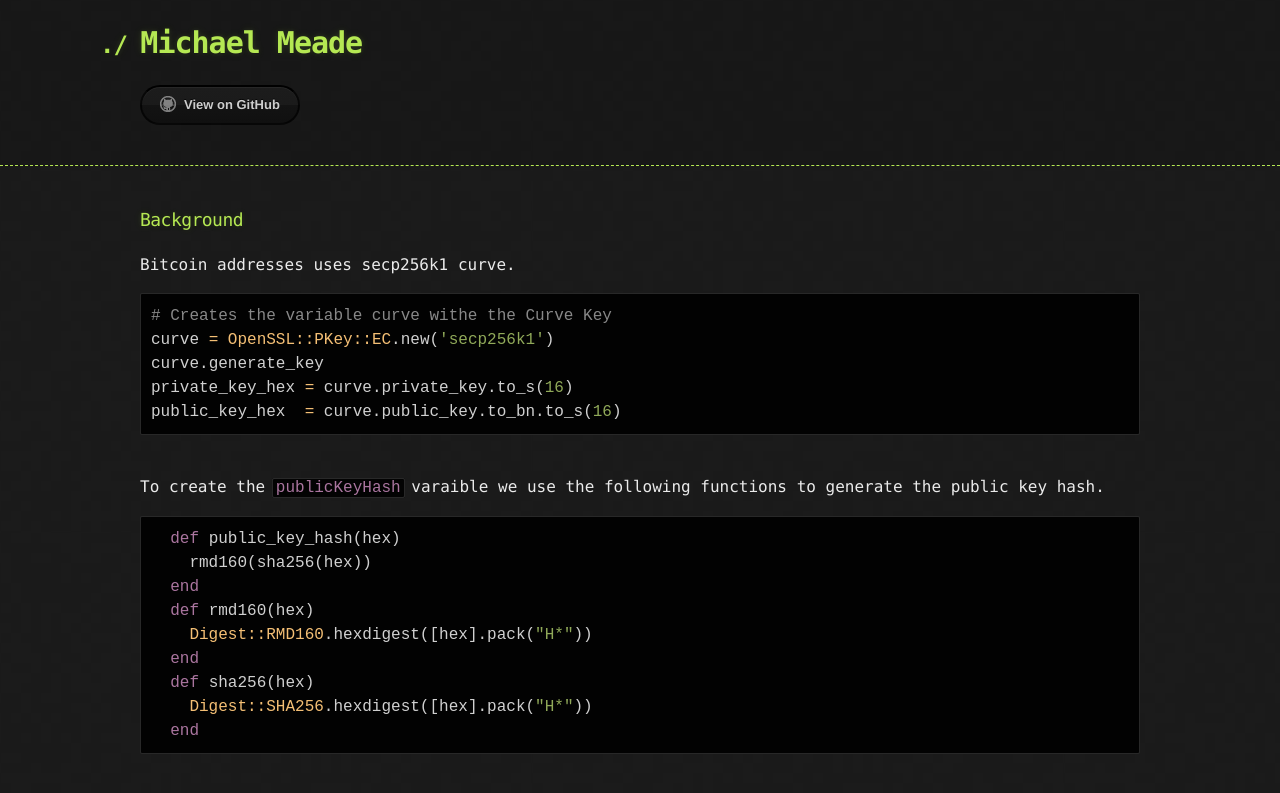
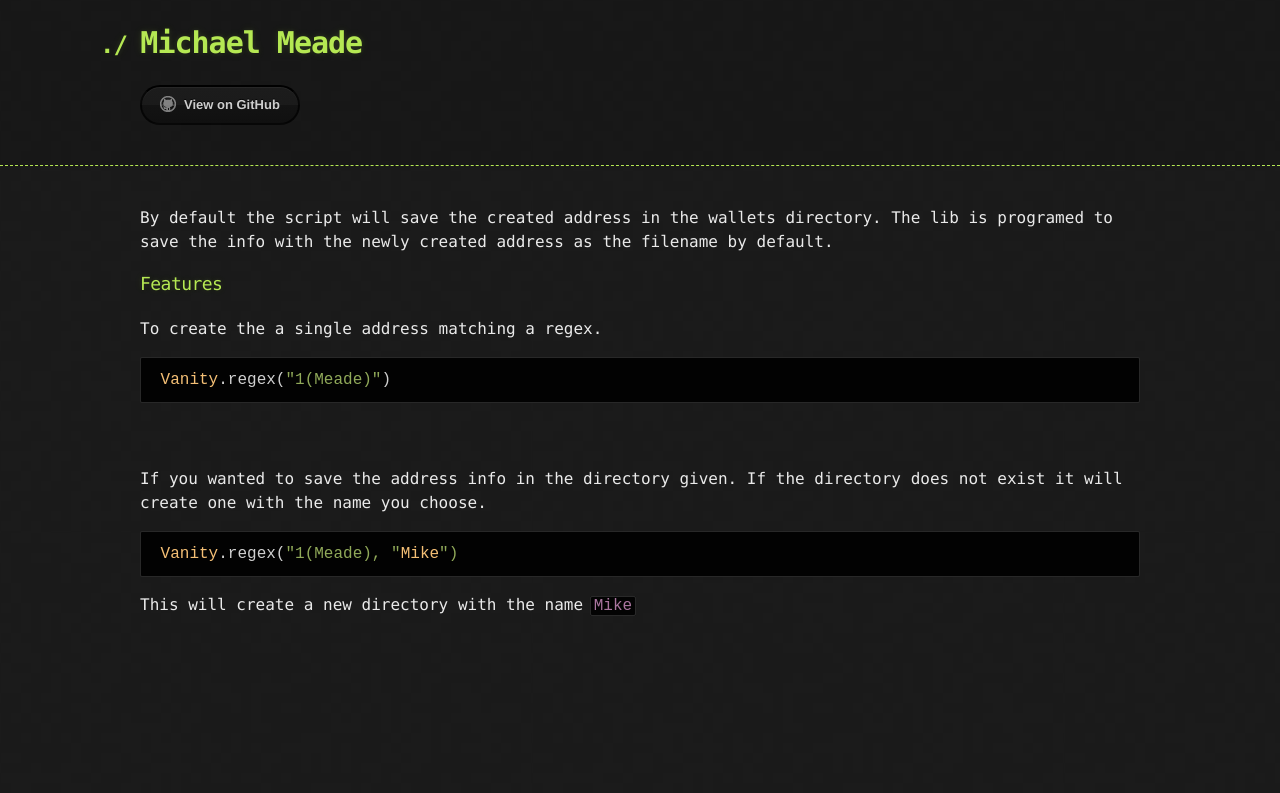
Before and after one commit to Michael-Meade/MinerFind, a Jekyll site: the page built from Projects/BitcoinVanityGenerator.md, in a window 1280 px wide. Shown: the top 793 px of the page. Built offline with Jekyll 4.4.1, drawn with Linux system fonts in a browser that asks for light colours; our own code applies the rules of GitHub Pages for plain Markdown files; the repository's description, which GitHub fills in, is left out.

Commit message:
Update BitcoinVanityGenerator.md

````diff
--- a/Projects/BitcoinVanityGenerator.md
+++ b/Projects/BitcoinVanityGenerator.md
@@ -1,23 +1,13 @@
-### Background
-Bitcoin addresses uses secp256k1 curve. <br>
-```ruby
-# Creates the variable curve withe the Curve Key
-curve = OpenSSL::PKey::EC.new('secp256k1')
-curve.generate_key
-private_key_hex = curve.private_key.to_s(16)
-public_key_hex  = curve.public_key.to_bn.to_s(16)
-```
-<br>
-To create the ```publicKeyHash``` varaible we use the following functions to generate the public key hash. <b>
-  ```ruby
-  def public_key_hash(hex)
-    rmd160(sha256(hex))
-  end
-  def rmd160(hex)
-    Digest::RMD160.hexdigest([hex].pack("H*"))
-  end
-  def sha256(hex)
-    Digest::SHA256.hexdigest([hex].pack("H*"))
-  end
-  ```
-  <br>
+By default the script will save the created address in the wallets directory. The lib is programed to save the info with the newly created address as the filename by default. <br>
+### Features
+ To create the a single address matching a regex.
+ ```ruby
+ Vanity.regex("1(Meade)")
+ ```
+ <br><br>
+ If you wanted to save the address info in the directory given. If the directory does not exist it will create one with the name you choose.<br>
+
+ ```ruby
+ Vanity.regex("1(Meade), "Mike")
+ ```
+ This will create a new directory with the name ```Mike```<br>
````
